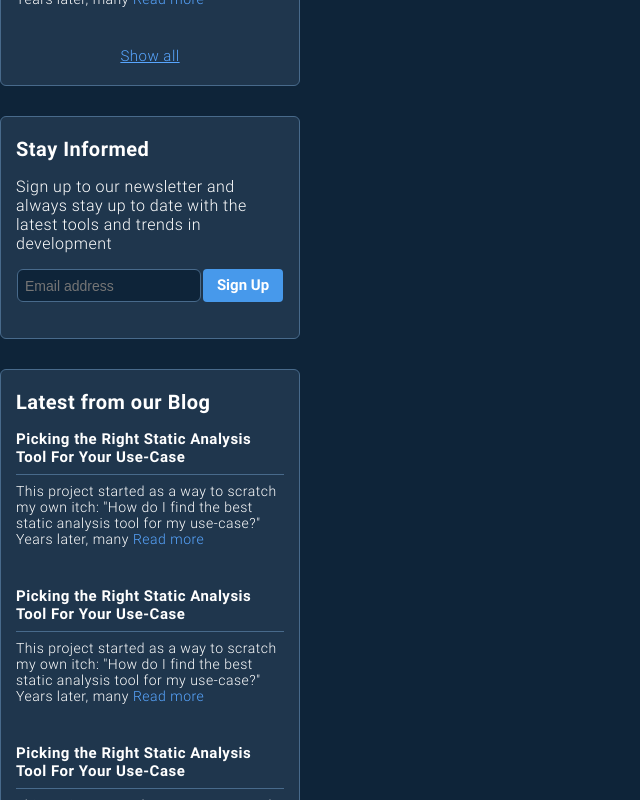
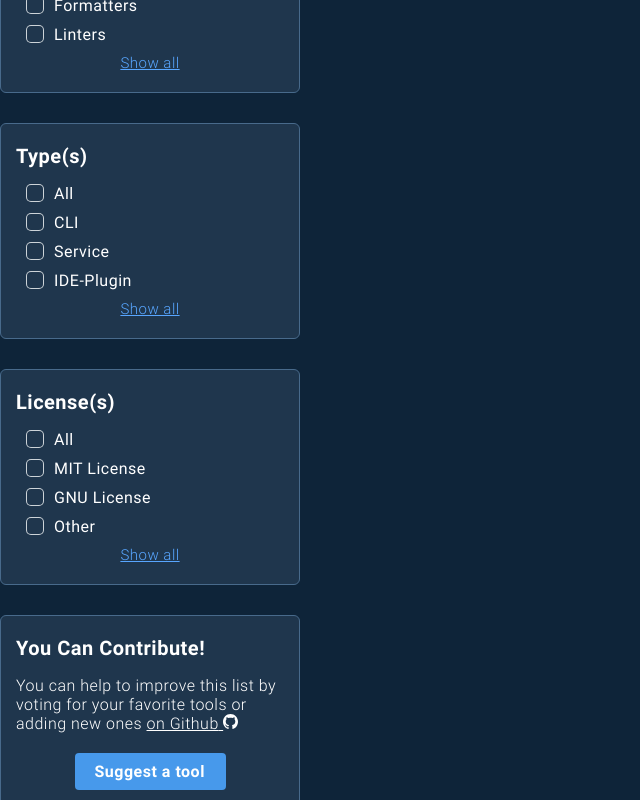
Before and after one commit to analysis-tools-dev/website-next, a Next.js app: page /tools in a window 1280 px wide. Shown: the part 580-1380 px from the top of the page, without its empty margins (0-640 px from the left). Built offline with nearby package versions, Linux system fonts and the light colour scheme.

Commit message:
Add filter components

```diff
--- a/components/elements/Button/Button.module.css
+++ b/components/elements/Button/Button.module.css
@@ -19,7 +19,7 @@
 }
 .github {
     padding: 8px 20px 8px 45px;
-    background: url('/assets/icons/general/github-icon.png') no-repeat;
+    background: url('/assets/icons/general/github-icon.svg') no-repeat;
     background-position: 20px;
     background-size: 15px;
     background-color: #0e2439;
--- /dev/null
+++ b/components/elements/ContributionCard/ContributionCard.module.css
@@ -0,0 +1,10 @@
+.githubLink {
+    color: #ffffff;
+    text-decoration: underline;
+}
+
+.suggestBtn {
+    display: block;
+    margin: 20px auto 0 auto;
+    width: 151px;
+}
--- /dev/null
+++ b/components/elements/ContributionCard/ContributionCard.tsx
@@ -0,0 +1,43 @@
+import { FC } from 'react';
+import Image from 'next/image';
+import { Card } from '@components/layout';
+import { Heading, Text } from '@components/typography';
+import LinkButton from '../LinkButton/LinkButton';
+
+import styles from './ContributionCard.module.css';
+
+const ContributionCard: FC = () => {
+    return (
+        <Card className="m-b-30">
+            <Heading level={2} className="inline font-bold m-b-16">
+                You Can Contribute!
+            </Heading>
+            <Text>
+                You can help to improve this list by voting for your favorite
+                tools or adding new ones{' '}
+                <a
+                    className={styles.githubLink}
+                    href="https://github.com/analysis-tools-dev/static-analysis"
+                    itemProp="url"
+                    target="_blank"
+                    rel="noopener noreferrer">
+                    on Github{' '}
+                    <Image
+                        height="15px"
+                        width="15px"
+                        src="/assets/icons/general/github-icon.svg"
+                        alt="GitHub"
+                    />
+                </a>
+            </Text>
+
+            <LinkButton
+                href="/suggest"
+                label="Suggest a tool"
+                className={styles.suggestBtn}
+            />
+        </Card>
+    );
+};
+
+export default ContributionCard;
--- a/components/elements/Input/Input.module.css
+++ b/components/elements/Input/Input.module.css
@@ -6,3 +6,69 @@
     border-radius: 6px;
     padding: 7px;
 }
+
+/* Basic styling */
+.input[type='checkbox'] {
+    width: 18px;
+    height: 18px;
+    color: #ffffff;
+    vertical-align: middle;
+    -webkit-appearance: none;
+    background: none;
+    border: 0;
+    outline: 0;
+    flex-grow: 0;
+    border-radius: 5px;
+    background-color: transparent;
+    transition: background 300ms;
+    cursor: pointer;
+    position: relative;
+}
+
+/* Pseudo element for check styling */
+.input[type='checkbox']::before {
+    content: '';
+    color: transparent;
+    width: inherit;
+    height: inherit;
+    border-radius: inherit;
+    border: 0;
+    background-color: transparent;
+    background-size: contain;
+    box-shadow: inset 0 0 0 1px #ccd3d8;
+    position: absolute;
+    top: 0;
+    left: 0;
+    transition: background-image 0.3s ease-in-out;
+}
+
+.input[type='checkbox']:checked::before {
+    box-shadow: none;
+    background-image: url('/assets/icons/general/checkbox-checked.svg');
+}
+
+/* Disabled */
+.input[type='checkbox']:disabled {
+    background-color: #ccd3d8;
+    opacity: 0.84;
+    cursor: not-allowed;
+}
+
+/* IE */
+.input[type='checkbox']::-ms-check {
+    content: '';
+    color: transparent;
+    display: block;
+    width: inherit;
+    height: inherit;
+    border-radius: inherit;
+    border: 0;
+    background-color: transparent;
+    background-size: contain;
+    box-shadow: inset 0 0 0 1px #ccd3d8;
+}
+
+.input[type='checkbox']:checked::-ms-check {
+    box-shadow: none;
+    background-image: url('/assets/icons/general/checkbox-checked.svg');
+}
--- a/components/elements/LinkButton/LinkButton.module.css
+++ b/components/elements/LinkButton/LinkButton.module.css
@@ -15,7 +15,7 @@
 }
 .github {
     padding: 8px 20px 8px 45px;
-    background: url('/assets/icons/general/github-icon.png') no-repeat;
+    background: url('/assets/icons/general/github-icon.svg') no-repeat;
     background-position: 20px;
     background-size: 15px;
     background-color: #0e2439;
--- a/components/elements/index.ts
+++ b/components/elements/index.ts
@@ -4,3 +4,4 @@ export { default as Input } from './Input/Input';
 export { default as PanelHeader } from './PanelHeader/PanelHeader';
 export { default as AutocompleteSearch } from './AutocompleteSearch/AutocompleteSearch';
 export { default as Newsletter } from './Newsletter/Newsletter';
+export { default as ContributionCard } from './ContributionCard/ContributionCard';
--- /dev/null
+++ b/components/tools/listPage/FilterSidebar/FilterCard/FilterCard.module.css
@@ -0,0 +1,24 @@
+.checklist {
+    list-style: none;
+    padding: 0 10px;
+    margin: 0 0 10px 0;
+}
+
+.checklist li {
+    margin: 0 0 10px 0;
+    display: flex;
+}
+
+.checkboxLabel {
+    cursor: pointer;
+    vertical-align: middle;
+    margin: 0 0 0 10px;
+    flex-grow: 1;
+}
+.checkboxLabel:hover {
+    text-decoration: underline;
+}
+
+.optionResults {
+    vertical-align: middle;
+}
--- /dev/null
+++ b/components/tools/listPage/FilterSidebar/FilterCard/FilterCard.tsx
@@ -0,0 +1,67 @@
+import { FC } from 'react';
+import Link from 'next/link';
+import { Input } from '@components/elements';
+import { Card } from '@components/layout';
+import { Heading } from '@components/typography';
+
+import styles from './FilterCard.module.css';
+
+interface FilterOption {
+    id: string;
+    name: string;
+    results?: number;
+}
+
+export interface FilterCardProps {
+    heading: string;
+    param: string;
+    options: FilterOption[];
+    limit?: number;
+}
+
+// TODO: Add click functionality and debounce
+// TODO: Clicking All resets other checkboxes
+// TODO: Clicking Show all removes slice
+const FilterCard: FC<FilterCardProps> = ({ heading, options, limit = 10 }) => {
+    return (
+        <Card className="m-b-30">
+            <Heading level={2} className="m-b-16 font-bold">
+                {heading}
+            </Heading>
+
+            <ul className={styles.checklist}>
+                <li>
+                    <Input type="checkbox" id="checkbox_all" />
+                    <label
+                        className={styles.checkboxLabel}
+                        htmlFor="checkbox_all">
+                        All
+                    </label>
+                </li>
+                {options.slice(0, limit).map((option, index) => (
+                    <li key={index}>
+                        <Input type="checkbox" id={`checkbox_${option.id}`} />
+                        <label
+                            className={styles.checkboxLabel}
+                            htmlFor={`checkbox_${option.id}`}>
+                            {option.name}
+                        </label>
+
+                        {option.results ? (
+                            <label className={styles.optionResults}>
+                                {option.results}
+                            </label>
+                        ) : null}
+                    </li>
+                ))}
+            </ul>
+            <Link href="/blog">
+                <a className="centered font-light font-size-15 underline">
+                    Show all
+                </a>
+            </Link>
+        </Card>
+    );
+};
+
+export default FilterCard;
--- /dev/null
+++ b/components/tools/listPage/FilterSidebar/FilterCard/index.ts
@@ -0,0 +1 @@
+export { default as FilterCard } from './FilterCard';
--- a/components/tools/listPage/FilterSidebar/FilterSidebar.tsx
+++ b/components/tools/listPage/FilterSidebar/FilterSidebar.tsx
@@ -1,15 +1,43 @@
 import { FC } from 'react';
 import { BlogPreview } from '@components/blog';
-import { Newsletter } from '@components/elements';
+import { ContributionCard, Newsletter } from '@components/elements';
 import { Sidebar } from '@components/layout';
+import { FilterCard } from './FilterCard';
 import styles from './FilterSidebar.module.css';
+
+// TODO: Retrieve language options for API
+import {
+    LANGUAGE_OPTIONS,
+    CATEGORY_OPTIONS,
+    TYPE_OPTIONS,
+    LICENSE_OPTIONS,
+} from '@appdata/filters';
 
 const FilterSidebar: FC = () => {
     return (
         <Sidebar className={styles.bottomSticky}>
-            <BlogPreview />
-            <Newsletter />
+            <FilterCard
+                heading="Language(s)"
+                param="languages"
+                options={LANGUAGE_OPTIONS}
+            />
+            <FilterCard
+                heading="Category(s)"
+                param="categories"
+                options={CATEGORY_OPTIONS}
+            />
+            <FilterCard
+                heading="Type(s)"
+                param="types"
+                options={TYPE_OPTIONS}
+            />
+            <FilterCard
+                heading="License(s)"
+                param="licenses"
+                options={LICENSE_OPTIONS}
+            />
 
+            <ContributionCard />
             <BlogPreview />
             <Newsletter />
         </Sidebar>
```
Also changed, not shown: public/assets/icons/general/checkbox-checked.svg (added).
